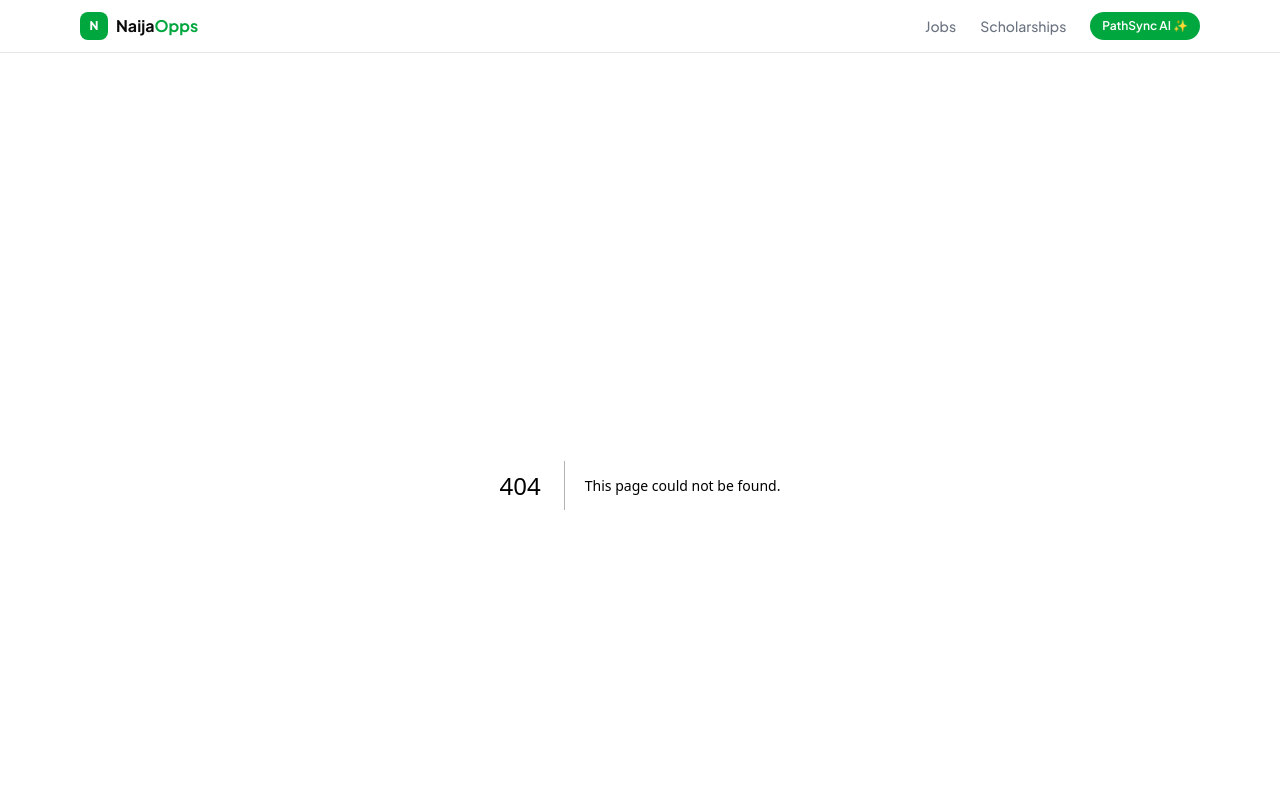
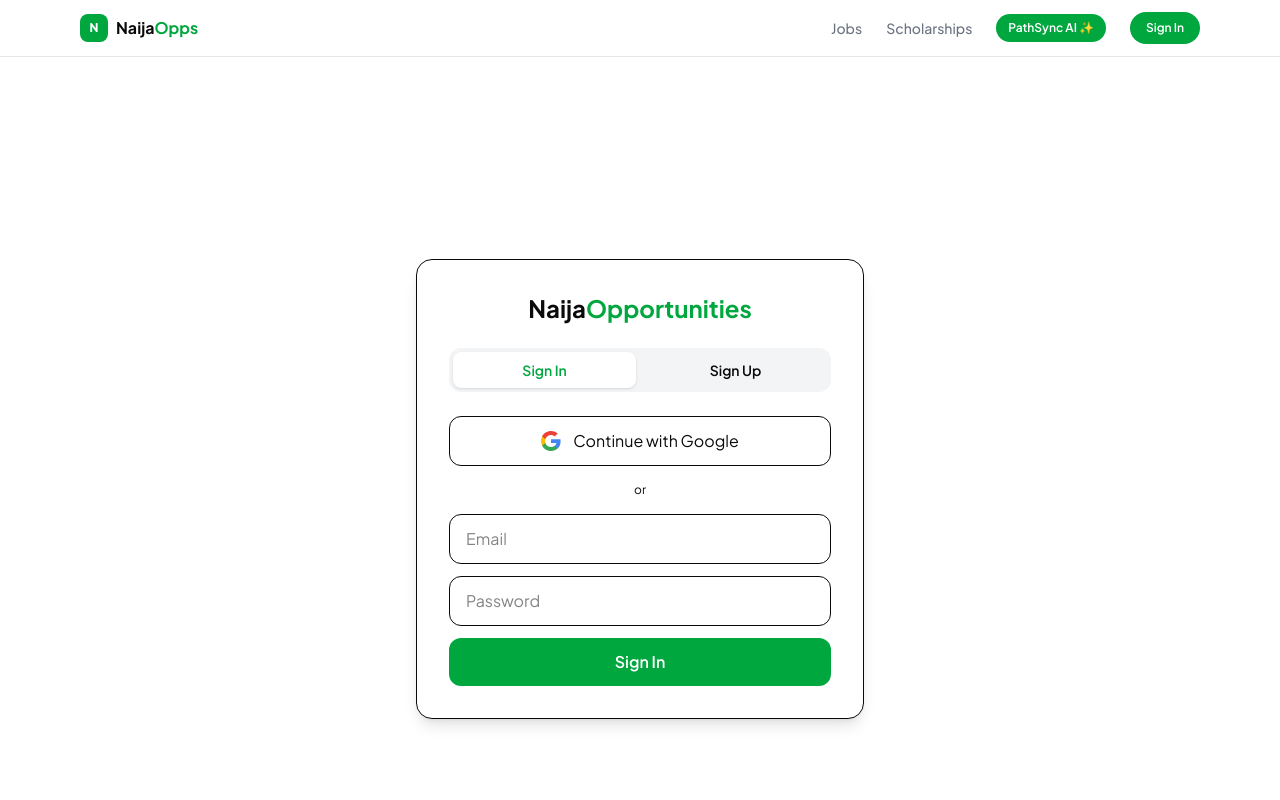
Before and after one commit to GoodnessOni/naija-opportunities, a Next.js app: page /auth in a window 1280 px wide. Before the commit this address had no page. Shown: the top 800 px of the page. Built offline with nearby package versions, Linux system fonts and the light colour scheme; no server answers.

Commit message:
auth is live

```diff
--- /dev/null
+++ b/app/auth/page.tsx
@@ -0,0 +1,82 @@
+'use client'
+
+import { useState } from 'react'
+import { supabase } from '../lib/supabase'
+import { useRouter } from 'next/navigation'
+
+export default function AuthPage() {
+  const router = useRouter()
+  const [loading, setLoading] = useState(false)
+  const [mode, setMode] = useState<'signin' | 'signup'>('signin')
+  const [email, setEmail] = useState('')
+  const [password, setPassword] = useState('')
+  const [error, setError] = useState('')
+
+  const handleGoogleSignIn = async () => {
+    setLoading(true)
+    const { error } = await supabase.auth.signInWithOAuth({
+      provider: 'google',
+      options: { redirectTo: `${window.location.origin}/` },
+    })
+    if (error) setError(error.message)
+    setLoading(false)
+  }
+
+  const handleEmailAuth = async (e: React.FormEvent) => {
+    e.preventDefault()
+    setLoading(true)
+    const { error } = mode === 'signin'
+      ? await supabase.auth.signInWithPassword({ email, password })
+      : await supabase.auth.signUp({ email, password })
+    if (error) {
+      setError(error.message)
+    } else {
+      router.push('/')
+    }
+    setLoading(false)
+  }
+
+  return (
+    <div className="min-h-screen flex items-center justify-center">
+      <div className="bg-white dark:bg-gray-800 border rounded-2xl p-8 w-full max-w-md shadow-lg">
+        <h1 className="text-2xl font-bold text-center mb-6">
+          Naija<span className="text-green-600">Opportunities</span>
+        </h1>
+
+        <div className="flex gap-2 mb-6 bg-gray-100 dark:bg-gray-700 p-1 rounded-xl">
+          <button onClick={() => setMode('signin')} className={`flex-1 py-2 rounded-lg text-sm font-semibold ${mode === 'signin' ? 'bg-white dark:bg-gray-800 text-green-600 shadow' : ''}`}>
+            Sign In
+          </button>
+          <button onClick={() => setMode('signup')} className={`flex-1 py-2 rounded-lg text-sm font-semibold ${mode === 'signup' ? 'bg-white dark:bg-gray-800 text-green-600 shadow' : ''}`}>
+            Sign Up
+          </button>
+        </div>
+
+        <button onClick={handleGoogleSignIn} disabled={loading} className="w-full flex items-center justify-center gap-3 border rounded-xl py-3 mb-4 hover:bg-gray-50 dark:hover:bg-gray-700">
+          <svg width="20" height="20" viewBox="0 0 18 18">
+            <path fill="#4285F4" d="M17.64 9.2c0-.637-.057-1.251-.164-1.84H9v3.481h4.844c-.209 1.125-.843 2.078-1.796 2.717v2.258h2.908c1.702-1.567 2.684-3.874 2.684-6.615z"/>
+            <path fill="#34A853" d="M9 18c2.43 0 4.467-.806 5.956-2.184l-2.908-2.258c-.806.54-1.837.86-3.048.86-2.344 0-4.328-1.584-5.036-3.711H.957v2.332C2.438 15.983 5.482 18 9 18z"/>
+            <path fill="#FBBC05" d="M3.964 10.707c-.18-.54-.282-1.117-.282-1.707 0-.593.102-1.17.282-1.709V4.958H.957C.347 6.173 0 7.548 0 9c0 1.452.348 2.827.957 4.042l3.007-2.335z"/>
+            <path fill="#EA4335" d="M9 3.58c1.321 0 2.508.454 3.44 1.345l2.582-2.58C13.463.891 11.426 0 9 0 5.482 0 2.438 2.017.957 4.958L3.964 7.29C4.672 5.163 6.656 3.58 9 3.58z"/>
+          </svg>
+          {loading ? 'Loading...' : 'Continue with Google'}
+        </button>
+
+        <div className="relative text-center text-xs my-4">
+          <span className="bg-white dark:bg-gray-800 px-2">or</span>
+          <div className="absolute top-1/2 left-0 right-0 h-px bg-gray-200 -z-10" />
+        </div>
+
+        <form onSubmit={handleEmailAuth} className="space-y-3">
+          <input type="email" placeholder="Email" value={email} onChange={(e) => setEmail(e.target.value)} required className="w-full px-4 py-3 border rounded-xl" />
+          <input type="password" placeholder="Password" value={password} onChange={(e) => setPassword(e.target.value)} required className="w-full px-4 py-3 border rounded-xl" />
+          <button type="submit" className="w-full bg-green-600 hover:bg-green-700 text-white py-3 rounded-xl font-semibold">
+            {loading ? 'Loading...' : mode === 'signin' ? 'Sign In' : 'Create Account'}
+          </button>
+        </form>
+
+        {error && <div className="mt-4 p-3 bg-red-50 border border-red-200 rounded-lg text-sm text-red-600">{error}</div>}
+      </div>
+    </div>
+  )
+}
--- /dev/null
+++ b/app/components/UserDropdown.tsx
@@ -0,0 +1,49 @@
+'use client'
+
+import { useState } from 'react'
+import { useAuth } from '../context/AuthContext'
+
+export default function UserDropdown() {
+  const { user, signOut } = useAuth()
+  const [showDropdown, setShowDropdown] = useState(false)
+
+  if (!user) {
+    return (
+      <a
+        href="/auth"
+        className="bg-green-600 hover:bg-green-700 text-white px-4 py-2 rounded-full text-xs font-semibold"
+      >
+        Sign In
+      </a>
+    )
+  }
+
+  const initials = user.email?.charAt(0).toUpperCase() || 'U'
+
+  return (
+    <div className="relative">
+      <div
+        onClick={() => setShowDropdown(!showDropdown)}
+        className="w-9 h-9 rounded-full bg-green-600 text-white flex items-center justify-center font-bold cursor-pointer hover:ring-2 hover:ring-green-500"
+      >
+        {initials}
+      </div>
+      {showDropdown && (
+        <>
+          <div className="fixed inset-0 z-10" onClick={() => setShowDropdown(false)} />
+          <div className="absolute top-12 right-0 bg-white dark:bg-gray-800 border rounded-xl shadow-xl min-w-[200px] z-20">
+            <div className="px-4 py-3 border-b">
+              <p className="text-xs text-gray-600 dark:text-gray-400">{user.email}</p>
+            </div>
+            <button
+              onClick={() => signOut()}
+              className="w-full text-left px-4 py-2 text-sm hover:bg-gray-100 dark:hover:bg-gray-700 text-red-600"
+            >
+              Sign Out
+            </button>
+          </div>
+        </>
+      )}
+    </div>
+  )
+}
--- /dev/null
+++ b/app/context/AuthContext.tsx
@@ -0,0 +1,45 @@
+'use client'
+
+import { createContext, useContext, useEffect, useState } from 'react'
+import { supabase } from '../lib/supabase'
+import type { User } from '@supabase/supabase-js'
+
+const AuthContext = createContext<{
+  user: User | null
+  loading: boolean
+  signOut: () => Promise<void>
+}>({
+  user: null,
+  loading: true,
+  signOut: async () => {},
+})
+
+export const useAuth = () => useContext(AuthContext)
+
+export function AuthProvider({ children }: { children: React.ReactNode }) {
+  const [user, setUser] = useState<User | null>(null)
+  const [loading, setLoading] = useState(true)
+
+  useEffect(() => {
+    supabase.auth.getSession().then(({ data: { session } }) => {
+      setUser(session?.user ?? null)
+      setLoading(false)
+    })
+
+    const { data: { subscription } } = supabase.auth.onAuthStateChange((_event, session) => {
+      setUser(session?.user ?? null)
+    })
+
+    return () => subscription.unsubscribe()
+  }, [])
+
+  const signOut = async () => {
+    await supabase.auth.signOut()
+  }
+
+  return (
+    <AuthContext.Provider value={{ user, loading, signOut }}>
+      {children}
+    </AuthContext.Provider>
+  )
+}
--- a/app/layout.tsx
+++ b/app/layout.tsx
@@ -1,5 +1,7 @@
 import React from 'react'
 import './globals.css'
+import { AuthProvider } from './context/AuthContext'
+import UserDropdown from './components/UserDropdown'
 
 export const metadata = {
   icons: {
@@ -29,11 +31,9 @@
 
 export default function RootLayout({ children }: { children: React.ReactNode }) {
   return (
-    // Added suppressHydrationWarning here to prevent errors from extensions/dark mode
     <html lang="en" suppressHydrationWarning>
       <body>
-
-        {/* NAVBAR */}
+        <AuthProvider>
           <nav style={{ background: 'var(--card)', borderBottom: '1px solid var(--card-border)' }}
             className="sticky top-0 z-50">
             <div className="max-w-6xl mx-auto px-4 py-3 flex items-center justify-between">
@@ -54,16 +54,15 @@
                   className="bg-green-600 hover:bg-green-700 text-white px-3 py-1.5 rounded-full text-xs font-semibold transition-colors whitespace-nowrap">
                   PathSync AI ✨
                 </a>
+                <UserDropdown />
               </div>
             </div>
           </nav>
 
-        {/* PAGE */}
           <main className="max-w-6xl mx-auto px-4 py-8">
             {children}
           </main>
 
-        {/* FOOTER */}
           <footer style={{ borderTop: '1px solid var(--card-border)', background: 'var(--card)' }} className="mt-16">
             <div className="max-w-6xl mx-auto px-4 py-8 flex flex-col md:flex-row items-center justify-between gap-4">
               <div>
@@ -83,7 +82,7 @@
               </div>
             </div>
           </footer>
-
+        </AuthProvider>
       </body>
     </html>
   )
```
Also changed, not shown: 1 other file (tests, documents, lock files or other folders). Lines whose indentation alone changed are shown as unchanged.
